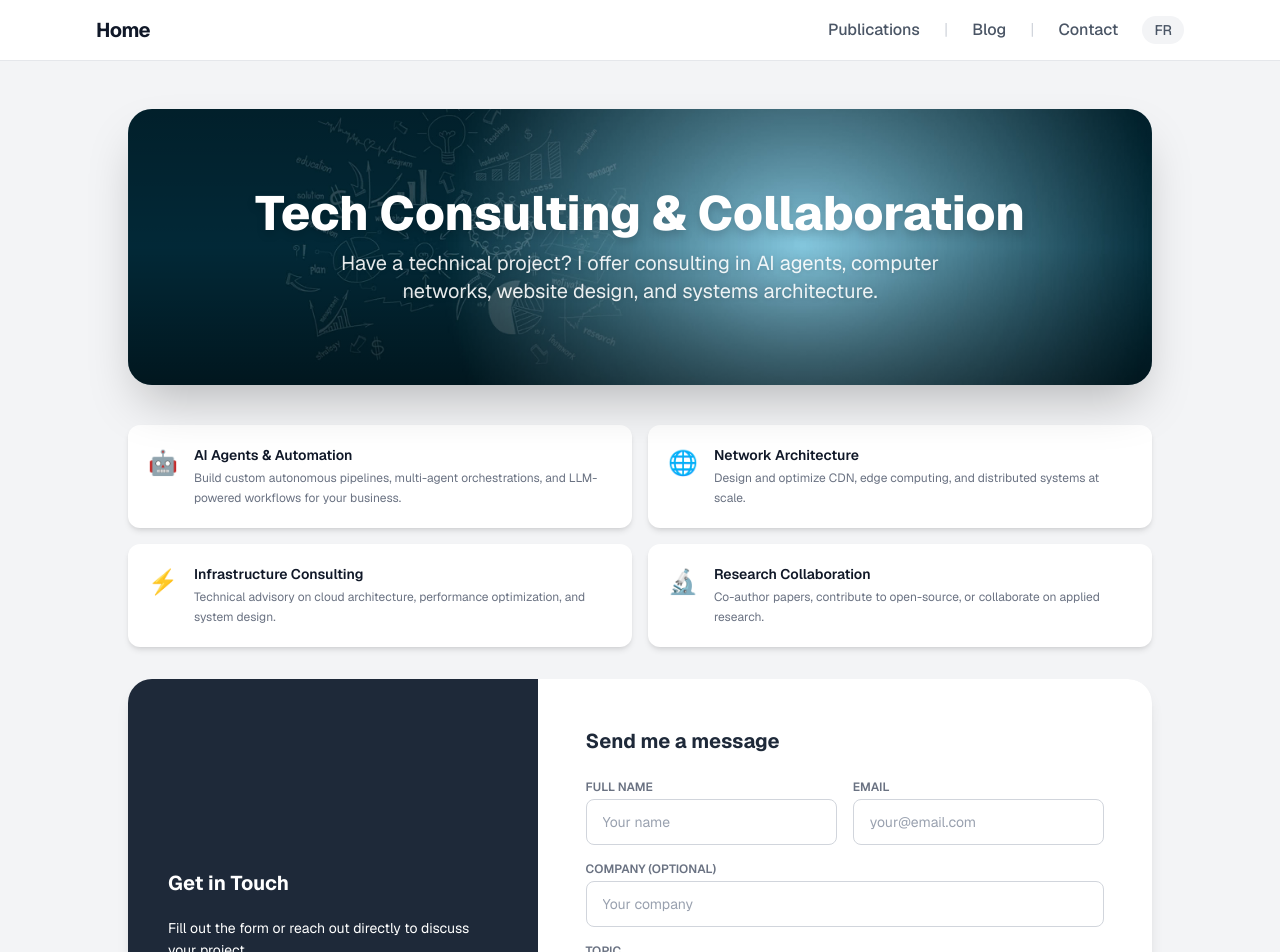
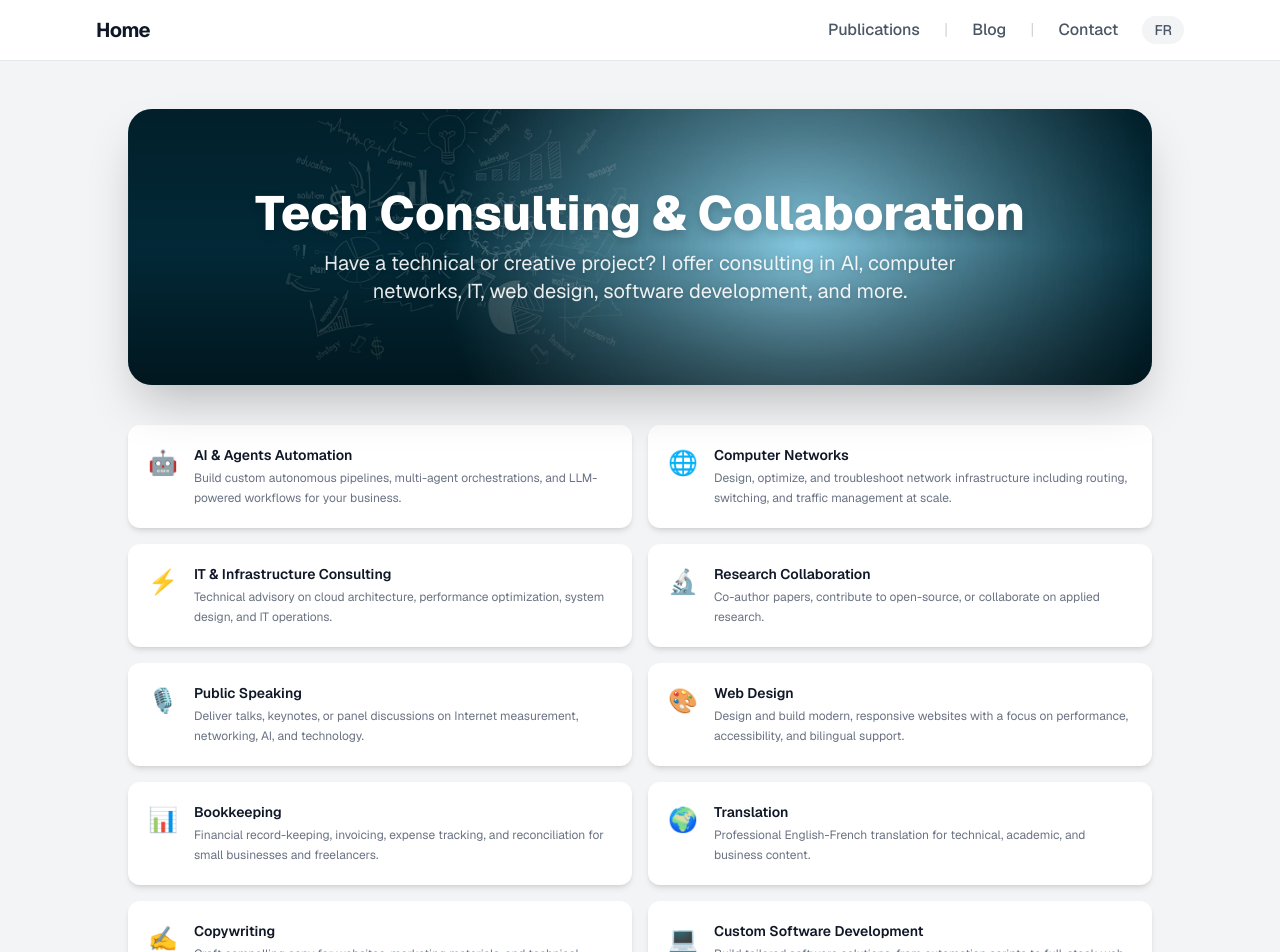
Before and after one commit to rodricfanou/rodricfanou.github.io, a Next.js app: page /contact in a window 1280 px wide. Shown: the top 952 px of the page. Built offline with nearby package versions, Linux system fonts and the light colour scheme.

Commit message:
Contact: replace services and topics with 10 categories (AI, Networks, IT, Research, Speaking, Web, Bookkeeping, Translation, Copywriting, Custom Software)

```diff
--- a/src/app/contact/page.tsx
+++ b/src/app/contact/page.tsx
@@ -8,39 +8,69 @@ const services = {
   en: [
     {
       icon: "🤖",
-      title: "AI Agents & Automation",
+      title: "AI & Agents Automation",
       desc: "Build custom autonomous pipelines, multi-agent orchestrations, and LLM-powered workflows for your business.",
     },
     {
       icon: "🌐",
-      title: "Network Architecture",
-      desc: "Design and optimize CDN, edge computing, and distributed systems at scale.",
+      title: "Computer Networks",
+      desc: "Design, optimize, and troubleshoot network infrastructure including routing, switching, and traffic management at scale.",
     },
     {
       icon: "⚡",
-      title: "Infrastructure Consulting",
-      desc: "Technical advisory on cloud architecture, performance optimization, and system design.",
+      title: "IT & Infrastructure Consulting",
+      desc: "Technical advisory on cloud architecture, performance optimization, system design, and IT operations.",
     },
     {
       icon: "🔬",
       title: "Research Collaboration",
       desc: "Co-author papers, contribute to open-source, or collaborate on applied research.",
     },
+    {
+      icon: "🎙️",
+      title: "Public Speaking",
+      desc: "Deliver talks, keynotes, or panel discussions on Internet measurement, networking, AI, and technology.",
+    },
+    {
+      icon: "🎨",
+      title: "Web Design",
+      desc: "Design and build modern, responsive websites with a focus on performance, accessibility, and bilingual support.",
+    },
+    {
+      icon: "📊",
+      title: "Bookkeeping",
+      desc: "Financial record-keeping, invoicing, expense tracking, and reconciliation for small businesses and freelancers.",
+    },
+    {
+      icon: "🌍",
+      title: "Translation",
+      desc: "Professional English-French translation for technical, academic, and business content.",
+    },
+    {
+      icon: "✍️",
+      title: "Copywriting",
+      desc: "Craft compelling copy for websites, marketing materials, and technical documentation.",
+    },
+    {
+      icon: "💻",
+      title: "Custom Software Development",
+      desc: "Build tailored software solutions, from automation scripts to full-stack web applications.",
+    },
   ],
   fr: [
     {
       icon: "🤖",
-      title: "Agents IA & Automatisation",
+      title: "IA & Automatisation d'Agents",
       desc: "Construisez des pipelines autonomes, des orchestrations multi-agents et des workflows alimentés par LLM.",
     },
     {
       icon: "🌐",
-      title: "Architecture Réseau",
-      desc: "Concevez et optimisez les CDN, l'edge computing et les systèmes distribués à grande échelle.",
+      title: "Réseaux Informatiques",
+      desc: "Concevez, optimisez et dépannez l'infrastructure réseau : routage, commutation et gestion du trafic à grande échelle.",
     },
     {
       icon: "⚡",
-      title: "Conseil en Infrastructure",
+      title: "Conseil IT & Infrastructure",
       desc: "Accompagnement technique sur l'architecture cloud, l'optimisation des performances et la conception de systèmes.",
     },
     {
@@ -48,26 +78,64 @@ const services = {
       title: "Collaboration Recherche",
       desc: "Co-rédigez des articles, contribuez à l'open-source ou collaborez sur de la recherche appliquée.",
     },
+    {
+      icon: "🎙️",
+      title: "Interventions Publiques",
+      desc: "Donnez des conférences, keynotes ou panels sur la mesure Internet, le réseau, l'IA et la technologie.",
+    },
+    {
+      icon: "🎨",
+      title: "Conception de Sites Web",
+      desc: "Concevez et développez des sites web modernes et réactifs axés sur la performance, l'accessibilité et le support bilingue.",
+    },
+    {
+      icon: "📊",
+      title: "Comptabilité",
+      desc: "Tenue de registres financiers, facturation, suivi des dépenses et rapprochement pour PME et freelances.",
+    },
+    {
+      icon: "🌍",
+      title: "Traduction",
+      desc: "Traduction professionnelle anglais-français pour du contenu technique, académique et commercial.",
+    },
+    {
+      icon: "✍️",
+      title: "Rédaction",
+      desc: "Rédigez du contenu persuasif pour sites web, supports marketing et documentation technique.",
+    },
+    {
+      icon: "💻",
+      title: "Développement Logiciel Sur Mesure",
+      desc: "Développez des solutions logicielles sur mesure, des scripts d'automatisation aux applications web full-stack.",
+    },
   ],
 };
 
 const interests = {
   en: [
-    "AI Agents & Automation",
-    "Network Architecture",
-    "Infrastructure Consulting",
+    "AI & Agents Automation",
+    "Computer Networks",
+    "IT & Infrastructure Consulting",
     "Research Collaboration",
-    "Speaking / Talk",
-    "Website Design",
+    "Public Speaking",
+    "Web Design",
+    "Bookkeeping",
+    "Translation",
+    "Copywriting",
+    "Custom Software Development",
     "Other",
   ],
   fr: [
-    "Agents IA & Automatisation",
-    "Architecture Réseau",
-    "Conseil en Infrastructure",
+    "IA & Automatisation d'Agents",
+    "Réseaux Informatiques",
+    "Conseil IT & Infrastructure",
     "Collaboration Recherche",
-    "Conférence / Parole",
-    "Conception de Site Web",
+    "Interventions Publiques",
+    "Conception de Sites Web",
+    "Comptabilité",
+    "Traduction",
+    "Rédaction",
+    "Développement Logiciel Sur Mesure",
     "Autre",
   ],
 };
@@ -222,8 +290,8 @@ export default function Contact() {
               </h1>
               <p className="text-base text-white/90 drop-shadow-sm md:text-lg md:text-xl max-w-2xl mx-auto">
                 {isFr
-                  ? "Vous avez un projet technique ? Je propose du consulting en IA, réseaux informatiques, conception de sites web et architecture de systèmes."
-                  : "Have a technical project? I offer consulting in AI agents, computer networks, website design, and systems architecture."}
+                  ? "Vous avez un projet technique ou créatif ? Je propose du consulting en IA, réseaux informatiques, IT, conception de sites web, développement logiciel et plus."
+                  : "Have a technical or creative project? I offer consulting in AI, computer networks, IT, web design, software development, and more."}
               </p>
             </div>
           </FadeIn>
```
